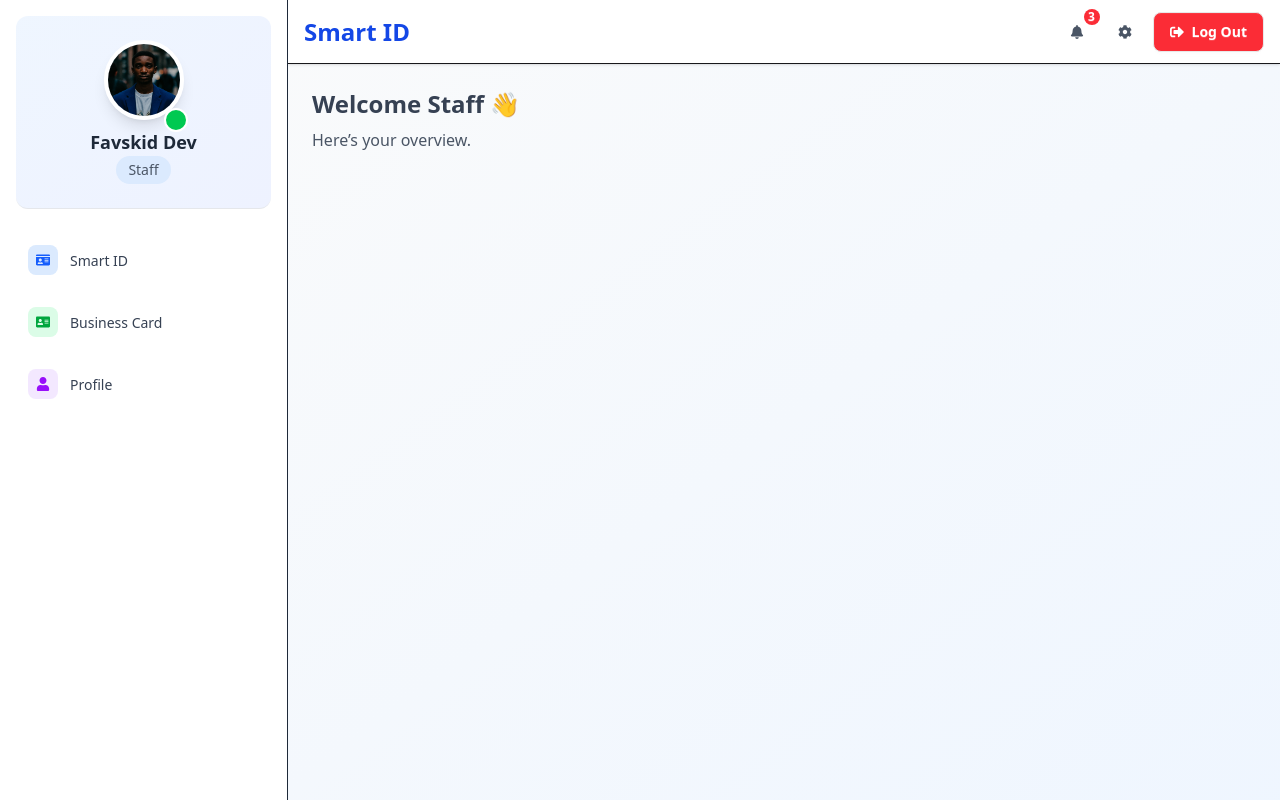
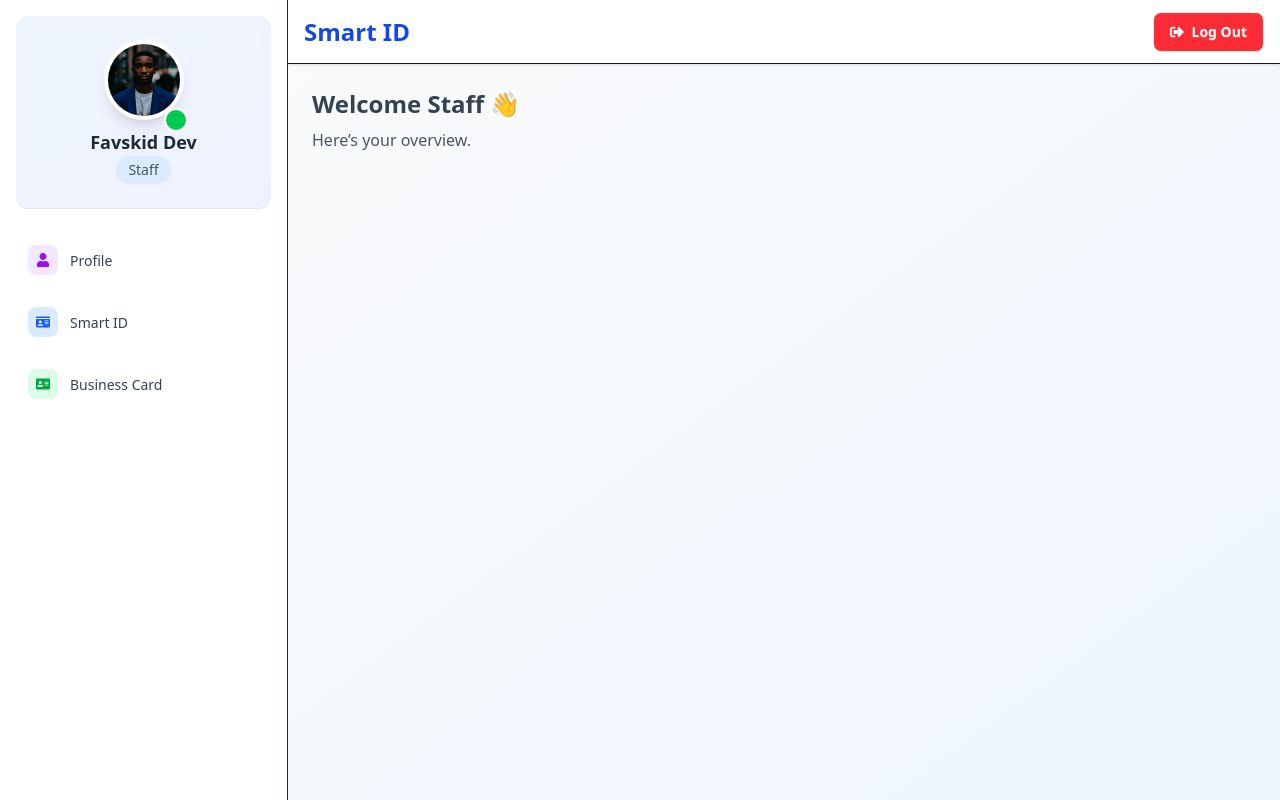
Before and after one commit to Favskid/Smart-ID-Project, a React (Vite) app: page /dashboard/staff in a window 1280 px wide. Built offline with nearby package versions, Linux system fonts and the light colour scheme.

Commit message:
added staff to layout

```diff
--- a/src/component/DashboardLayout.jsx
+++ b/src/component/DashboardLayout.jsx
@@ -1,4 +1,4 @@
-import React from "react";
+import React, { useState } from "react";
 import { useNavigate, useLocation } from "react-router-dom";
 import {
   FaUserCircle,
@@ -17,12 +17,24 @@ import {
 const DashboardLayout = ({ children, role = "staff" }) => {
   const navigate = useNavigate();
   const location = useLocation();
+  const [showLogoutModal, setShowLogoutModal] = useState(false);
+
+  const handleLogout = () => {
+    setShowLogoutModal(true);
+  };
+
+  const confirmLogout = () => {
+    setShowLogoutModal(false);
+    navigate("/login", { replace: true });
+  };
+
+  const cancelLogout = () => setShowLogoutModal(false);
 
   // Sidebar menus for staff
   const staffMenu = [
-    { name: "Smart ID", icon: <FaIdCard className="text-blue-600" />, href: "/dashboard/smart-id", bg: "bg-blue-100" },
-    { name: "Business Card", icon: <FaAddressCard className="text-green-600" />, href: "/dashboard/business-card", bg: "bg-green-100" },
-    { name: "Profile", icon: <FaUser className="text-purple-600" />, href: "/dashboard/profile", bg: "bg-purple-100" },
+    { name: "Profile", icon: <FaUser className="text-purple-600" />, href: "/dashboard/staff/profile", bg: "bg-purple-100" },
+    { name: "Smart ID", icon: <FaIdCard className="text-blue-600" />, href: "/dashboard/staff/smartID", bg: "bg-blue-100" },
+    { name: "Business Card", icon: <FaAddressCard className="text-green-600" />, href: "/dashboard/staff/business-card", bg: "bg-green-100" },
   ];
 
   // Sidebar menus for admin
@@ -61,16 +73,7 @@ const DashboardLayout = ({ children, role = "staff" }) => {
             </span>
           </div>
           <div className="flex-none flex items-center gap-2">
-            <button className="btn btn-ghost btn-circle relative">
-              <FaBell className="text-gray-600" />
-              <span className="absolute -top-1 -right-1 bg-red-500 text-white text-xs rounded-full w-4 h-4 flex items-center justify-center">
-                3
-              </span>
-            </button>
-            <button className="btn btn-ghost btn-circle">
-              <FaCog className="text-gray-600" />
-            </button>
-            <button className="btn bg-red-500 text-white hover:bg-red-600 rounded-lg flex items-center gap-2 transition-colors">
+            <button onClick={handleLogout} className="btn bg-red-500 text-white hover:bg-red-600 rounded-lg flex items-center gap-2 transition-colors">
               <FaSignOutAlt />
               Log Out
             </button>
@@ -129,6 +132,20 @@ const DashboardLayout = ({ children, role = "staff" }) => {
           </ul>
         </aside>
       </div>
+
+      {/* Logout Modal */}
+      {showLogoutModal && (
+        <dialog open className="modal modal-open">
+          <div className="modal-box">
+            <h3 className="font-bold text-lg">Log out</h3>
+            <p className="py-4">Do you want to log out?</p>
+            <div className="modal-action">
+              <button className="btn btn-ghost" onClick={cancelLogout}>Cancel</button>
+              <button className="btn btn-error" onClick={confirmLogout}>Log Out</button>
+            </div>
+          </div>
+        </dialog>
+      )}
     </div>
   );
 };
```
